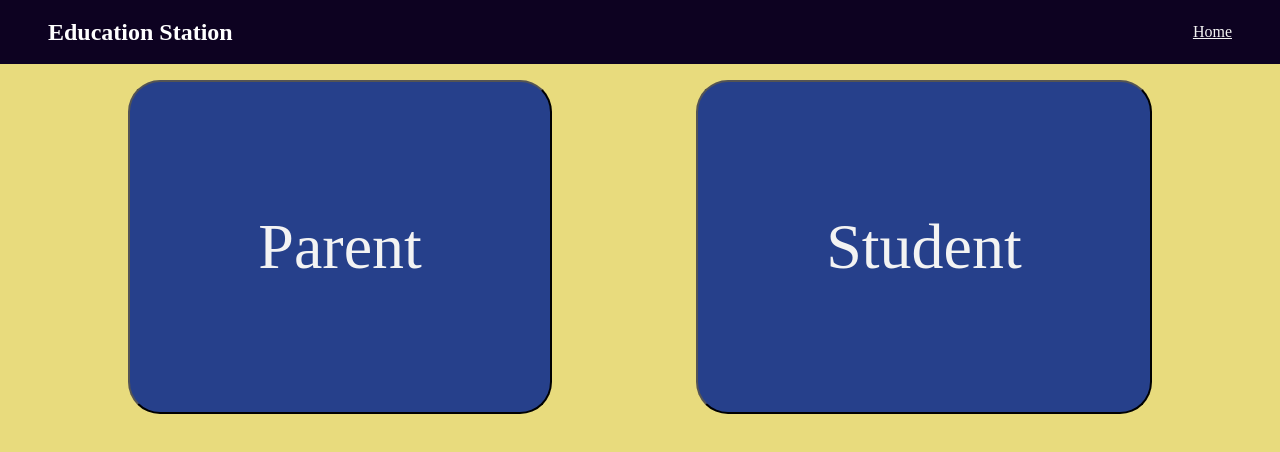
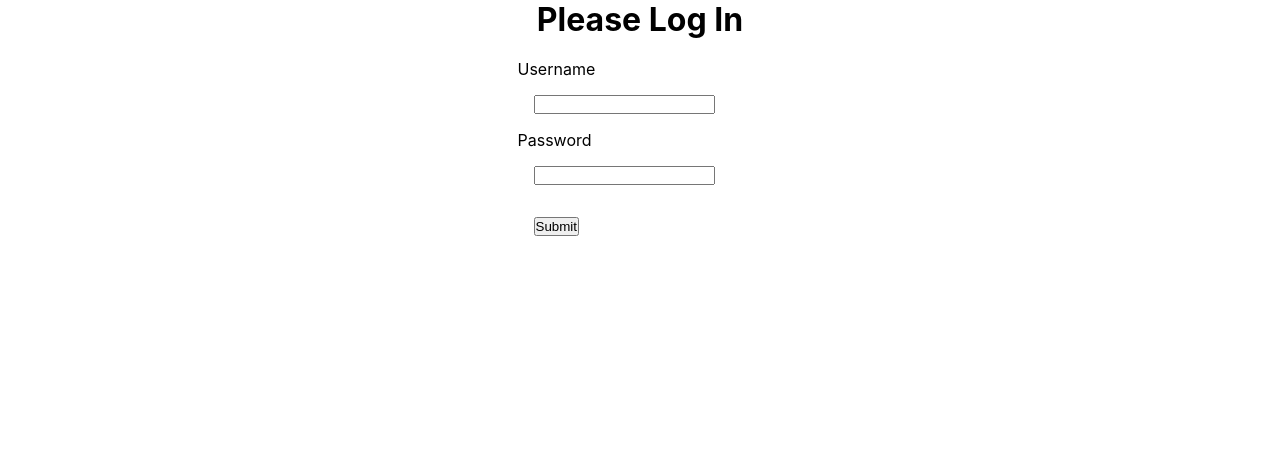
Before and after one commit to ttinning/education_station, a React (Create React App) app in the folder client/: page / in a window 1280 px wide. Shown: the top 452 px of the page. Built offline with nearby package versions, Linux system fonts and the light colour scheme; a web font is replaced by a local one.

Commit message:
Login basic form done and server set up with token.

```diff
--- a/client/src/App.js
+++ b/client/src/App.js
@@ -1,5 +1,6 @@
 import './App.css';
-import { BrowserRouter as Router, Route, Switch, useParams } from 'react-router-dom';
+import { BrowserRouter as Router, Route, Switch} from 'react-router-dom';
+import { useState } from 'react'
 import Navbar from './components/Navbar';
 import LandingPage from './components/LandingPage';
 import ParentDashboard from './containers/parent/ParentDashboard';
@@ -11,9 +12,18 @@
 
 import AudioGame from './components/student/AudioGame';
 
+import Login from './components/Login/Login';
+
 
 
 function App() {
+
+  const [token, setToken] = useState('')
+
+  if (!token) {
+    return <Login setToken={setToken} />
+  }
+
   return (
     <Router>
       <Navbar></Navbar>
--- /dev/null
+++ b/client/src/components/Login/Login.css
@@ -0,0 +1,5 @@
+.login-wrapper {
+    display: flex;
+    flex-direction: column;
+    align-items: center;
+}
--- /dev/null
+++ b/client/src/components/Login/Login.js
@@ -0,0 +1,24 @@
+import './Login.css'
+
+const Login = () => {
+    return(
+        <div className='login-wrapper'>
+            <h1>Please Log In</h1>
+            <form>
+                <label>
+                    <p>Username</p>
+                    <input type="text" name="username" id="username"/>
+                </label>
+                <label>
+                    <p>Password</p>
+                    <input type="password" name="password" id="password"/>
+                </label>
+                <div>
+                    <button type="submit">Submit</button>
+                </div>
+            </form>
+        </div>
+    )
+}
+
+export default Login;
```
Also changed, not shown: 1 other file (tests, documents, lock files or other folders).
